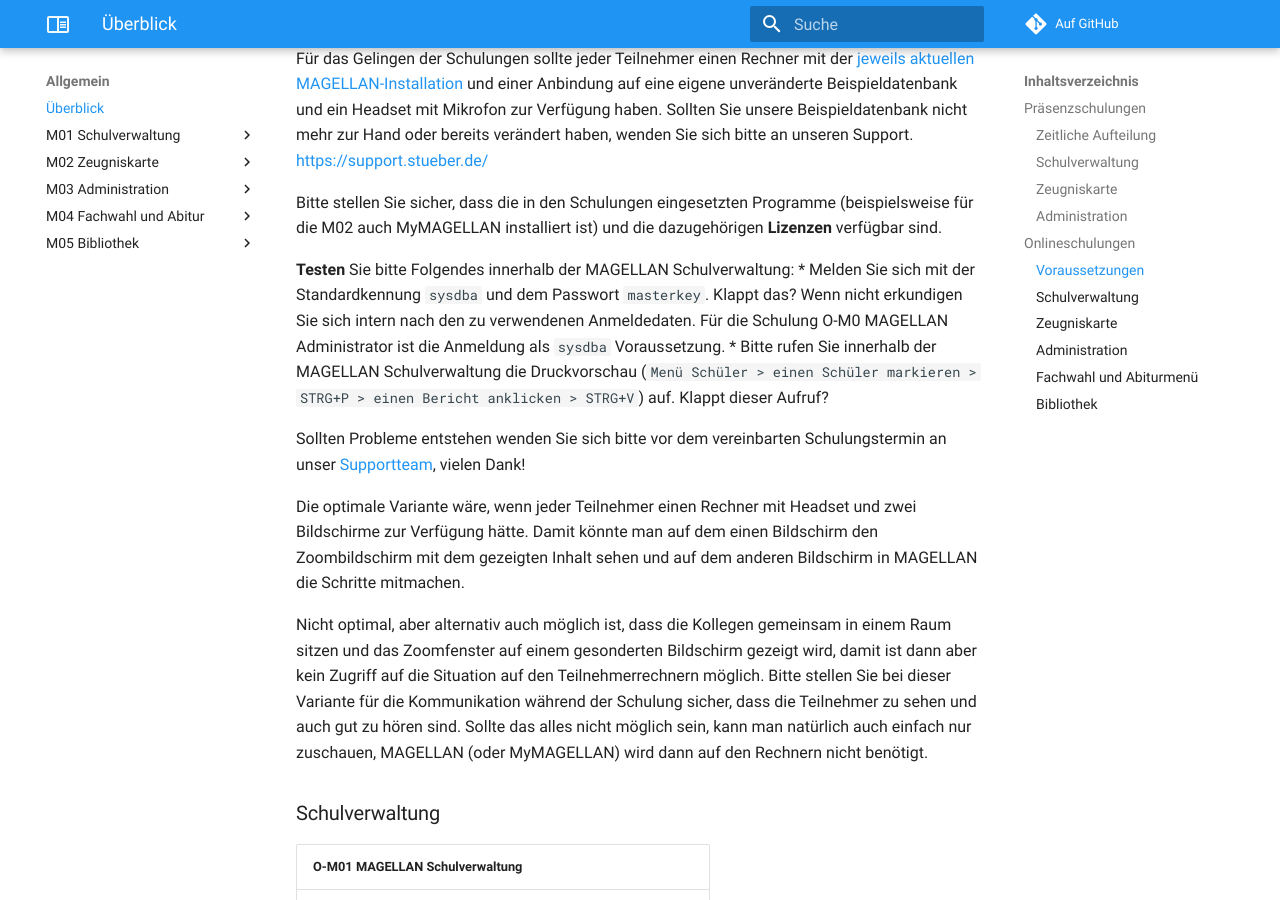
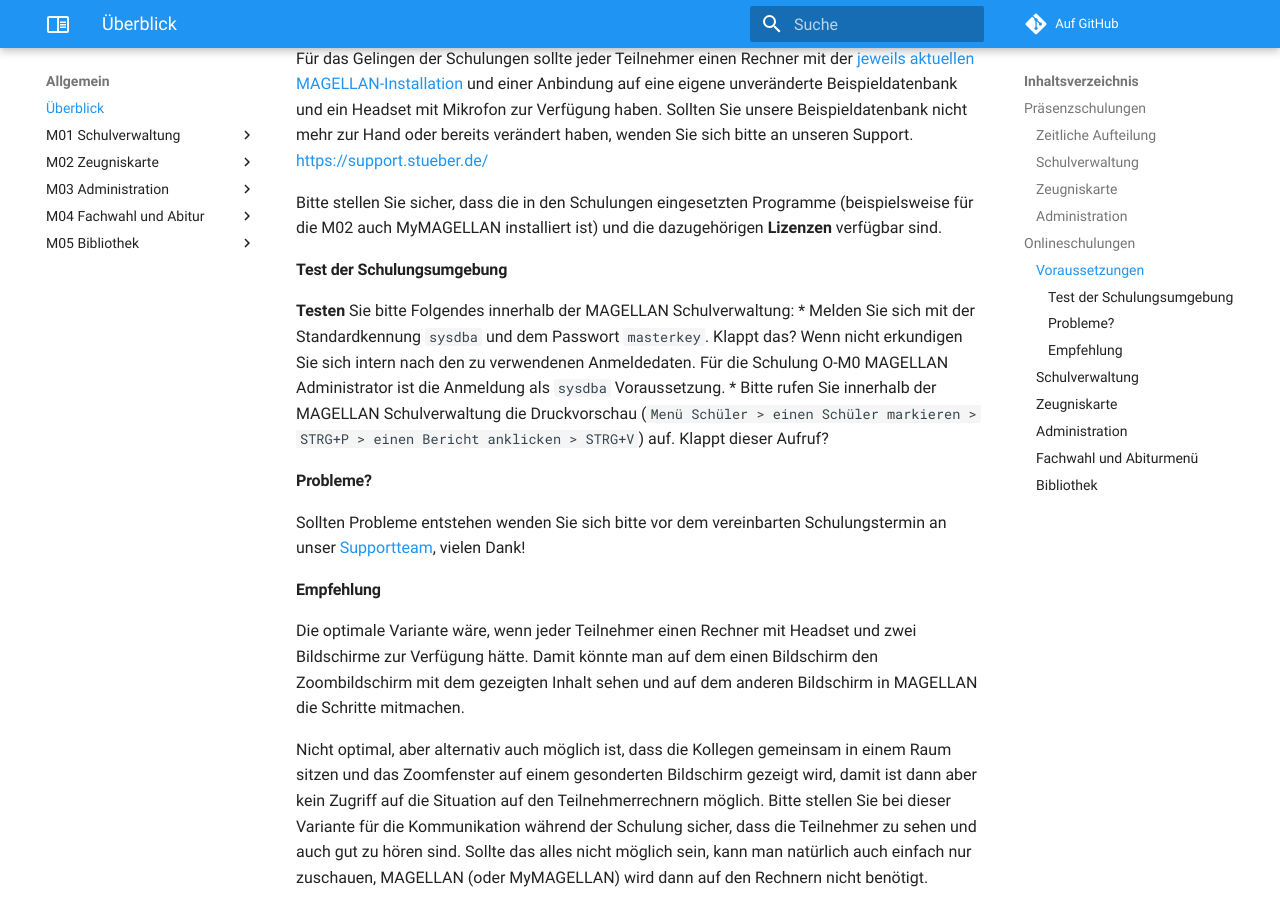
Before and after one commit to stuebersystems/doc.magellan-schulungen.de, an MkDocs documentation site: the page built from docs/index.md, in a window 1280 px wide and 900 px high, scrolled down 2345 px. Built offline with MkDocs 1.6.1 and Material for MkDocs 9.7.7, drawn with Linux system fonts in a browser that asks for light colours; comment, search, counter and statistics services are not loaded.

Commit message:
no message

```diff
--- a/docs/index.md
+++ b/docs/index.md
@@ -56,11 +56,17 @@ Sollten Sie unsere Beispieldatenbank nicht mehr zur Hand oder bereits verändert
 
 Bitte stellen Sie sicher, dass die in den Schulungen eingesetzten Programme (beispielsweise für die M02 auch MyMAGELLAN installiert ist) und die dazugehörigen **Lizenzen** verfügbar sind.
 
+#### Test der Schulungsumgebung
+
 **Testen** Sie bitte Folgendes innerhalb der MAGELLAN Schulverwaltung:
 * Melden Sie sich mit der Standardkennung `sysdba` und dem Passwort `masterkey`. Klappt das? Wenn nicht erkundigen Sie sich intern nach den zu verwendenen Anmeldedaten. Für die Schulung O-M0 MAGELLAN Administrator ist die Anmeldung als `sysdba` Voraussetzung.
 * Bitte rufen Sie innerhalb der MAGELLAN Schulverwaltung die Druckvorschau (`Menü Schüler > einen Schüler markieren > STRG+P > einen Bericht anklicken > STRG+V`) auf. Klappt dieser Aufruf?
 
+#### Probleme?
+
 Sollten Probleme entstehen wenden Sie sich bitte vor dem vereinbarten Schulungstermin an unser [Supportteam](https://support.stueber.de/), vielen Dank!
+
+#### Empfehlung
 
 Die optimale Variante wäre, wenn jeder Teilnehmer einen Rechner mit Headset und zwei Bildschirme zur Verfügung hätte. Damit könnte man auf dem einen Bildschirm den Zoombildschirm mit dem gezeigten Inhalt sehen und auf dem anderen Bildschirm in MAGELLAN die Schritte mitmachen.
 
```
